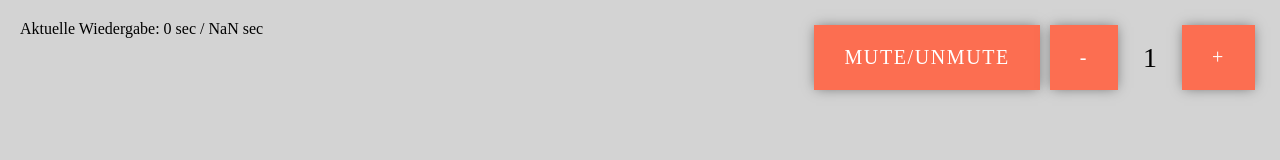
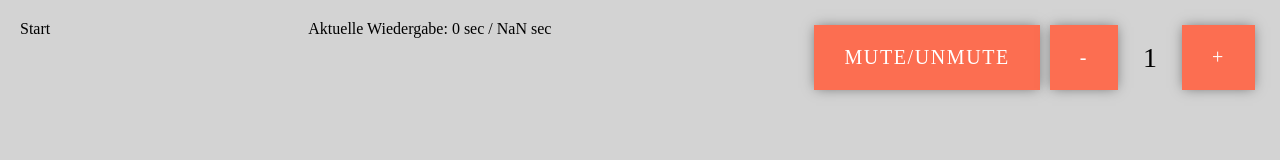
Before and after one commit to Schreglmann/dndmusic, a website: page client.html in a window 1280 px wide. Drawn offline with Linux system fonts and the light colour scheme; no server answers.

Commit message:
Add Start Button

```diff
--- a/client.html
+++ b/client.html
@@ -9,6 +9,7 @@
 <body>
     <div class="controlpanels">
         <audio id="player"></audio>
+        <div onClick="document.getElementById('player').play()">Start</div>
         <div id="currentTime"></div>
         <div class="volumeButtons">
             <div id="muteButton" class="musicButtons volumeButton" onclick="changeVolume('mute')">Mute/Unmute</div>
```
